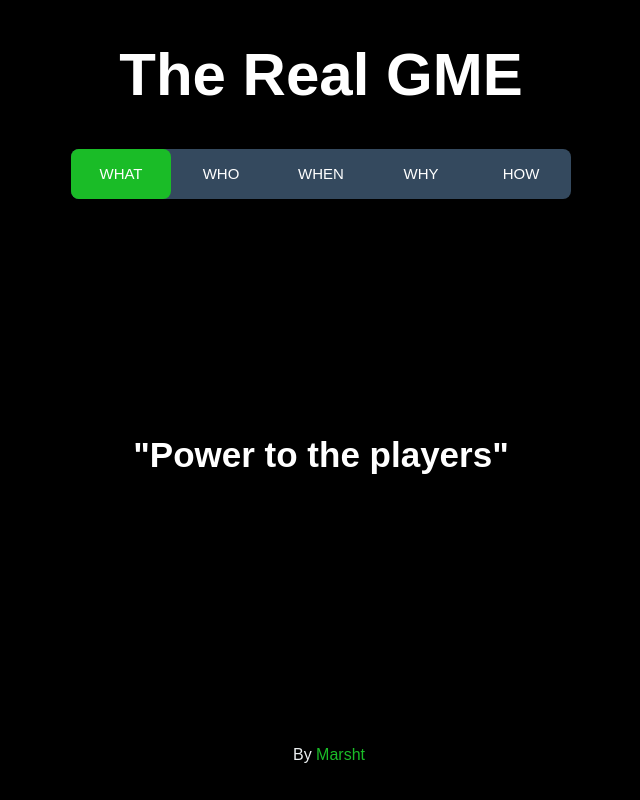
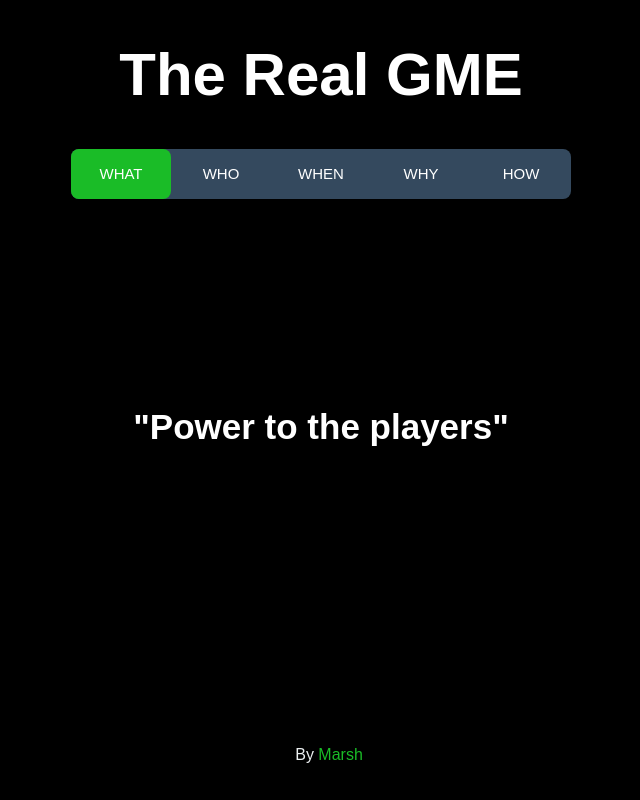
Before and after one commit to Daniel4Code/englishProject, a plain HTML site: page index.html in a window 1280 px wide. Shown: the whole page, without its empty margins (319-959 px from the left). Drawn offline with Linux system fonts and the light colour scheme.

Commit message:
Update index.html

```diff
--- a/index.html
+++ b/index.html
@@ -29,12 +29,12 @@
     <br><br><br><b></b><br><br><br><b></b>
     <br><br><br><b></b>
     <br><br><br><b></b>
-    <br><br>
+
 
 <h2><a href="https://www.reddit.com/r/wallstreetbets/" target="_blank">"Power to the players"</a></h2>
 <!-- <h3>u/DeepFuckingValue</h3> -->
     <p>
-        By <span>Marsht</span>
+        By <span>Marsh</span>
     </p>
 
 </body>
```
